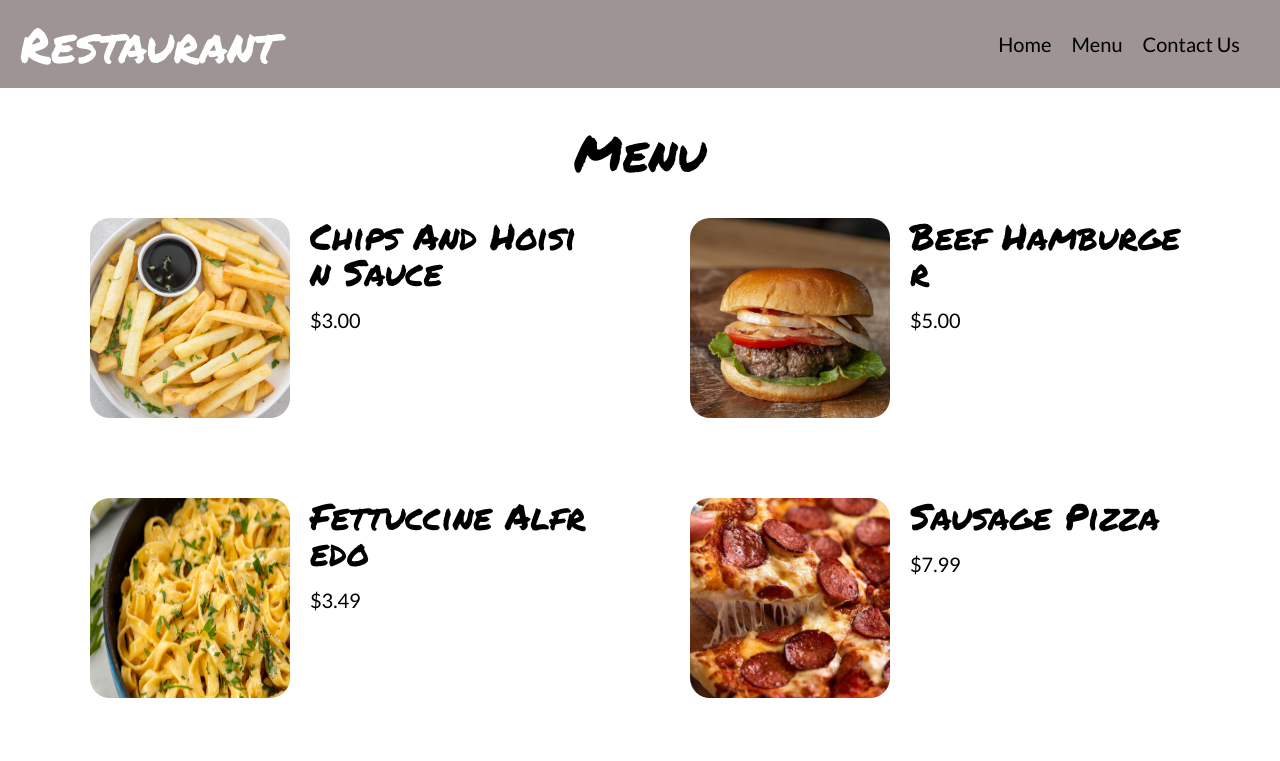
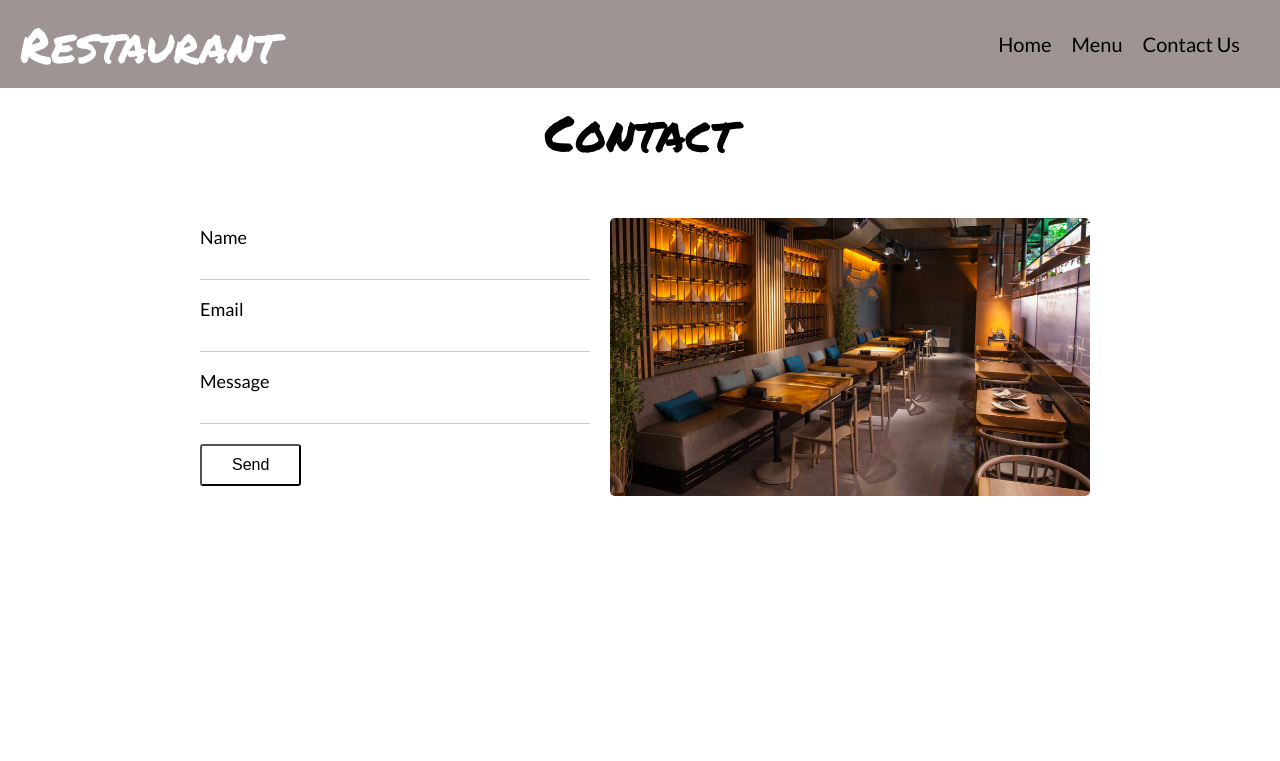
Before and after one commit to NiteArie/restaurant, a website built with webpack: page dist/index.html in a window 1280 px wide. Built offline with nearby package versions, Linux system fonts and the light colour scheme.

Commit message:
[Update] Contact page done

```diff
--- a/assets/style/style.css
+++ b/assets/style/style.css
@@ -155,3 +155,74 @@ body {
     margin-top: 20px;
     font-size: 20px;
 }
+
+/* Contact */
+
+.contact {
+    max-width: 900px;
+    display: flex;
+    flex-wrap: wrap;
+    margin: 40px auto;
+    padding: 20px;
+
+}
+
+.contact__title {
+    text-align: center;
+    font-family: 'Permanent Marker', cursive;
+    font-size: 50px;
+    margin: 20px auto;
+}
+
+.contact__img {
+    width: 400px;
+    flex-basis: 400px;
+    flex-grow: 1;
+
+    border-radius: 5px;
+}
+
+.contact__form {
+    flex-basis: 300px;
+    flex-grow: 1;
+    padding: 10px;
+    margin-right: 20px;
+}
+
+.contact__form__label {
+    display: block;
+    font-size: 18px;
+    margin-bottom: 5px;
+}
+
+.contact__form__input {
+    display: block;
+    width: 100%;
+    margin-bottom: 20px;
+    padding: 5px;
+    font-size: 16px;
+    border-top: none;
+    border-left: none;
+    border-right: none;
+    border-bottom: 1px solid hsl(210, 50%, 80%);
+}
+
+.contact__form__input:focus {
+    outline: none;
+}
+
+.contact__form__submit {
+    display: block;
+    padding: 10px 30px;
+    font-size: 16px;
+
+    background-color: white;
+    border-radius: 3px;
+
+    cursor: pointer;
+}
+
+.contact__form__submit:hover {
+    background-color: black;
+    color: white;
+}
--- a/src/index.js
+++ b/src/index.js
@@ -1,11 +1,12 @@
 import { createHeader } from './modules/page';
 import createHome from './modules/home';
 import createMenu from './modules/menu';
+import createContact from './modules/contact';
 
 function init() {
     createHeader();
     initNavigation();
-    createMenu();
+    createContact();
 }
 
 function initNavigation() {
@@ -15,6 +16,7 @@ function initNavigation() {
 
     homeLink.addEventListener('click', createHome);
     menuLink.addEventListener('click', createMenu);
+    contactLink.addEventListener('click', createContact);
 }
 
 init();
--- /dev/null
+++ b/src/modules/contact.js
@@ -0,0 +1,82 @@
+import { removePage } from "./utils";
+
+function createContactHeader() {
+    let title = document.createElement("h2");
+
+    title.textContent = "Contact";
+
+    title.classList.add("contact__title");
+
+    return title;
+}
+
+function createContactContent() {
+    let contact = document.createElement('div');
+
+    contact.classList.add("contact");
+
+    let form = document.createElement('form');
+    let img = document.createElement('img');
+    let nameLabel = document.createElement('label');
+    let emailLabel = document.createElement('label');
+    let contentLabel = document.createElement('label');
+    let nameInput = document.createElement('input');
+    let emailInput = document.createElement('input');
+    let contentInput = document.createElement('input');
+    let submitButton = document.createElement('button');
+
+    form.classList.add("contact__form");
+    img.classList.add("contact__img");
+
+    nameLabel.classList.add("contact__form__label");
+    emailLabel.classList.add("contact__form__label");
+    contentLabel.classList.add("contact__form__label");
+
+    nameInput.classList.add("contact__form__input");
+    emailInput.classList.add("contact__form__input");
+    contentInput.classList.add("contact__form__input");
+
+    submitButton.classList.add("contact__form__submit");
+
+    nameLabel.setAttribute('for', 'name');
+    emailLabel.setAttribute('for', 'email');
+    contentLabel.setAttribute('for', content);
+
+    nameInput.type = "text";
+    emailInput.type = "email";
+    contentInput.type = "content";
+
+    submitButton.type = "submit";
+
+    img.src = "../assets/images/contact.jpg";
+
+    nameLabel.textContent = "Name";
+    emailLabel.textContent = "Email";
+    contentLabel.textContent = "Message";
+
+    submitButton.textContent = "Send";
+
+    nameInput.id = "name";
+    emailInput.id = "email";
+    contentInput.id = "content";
+
+    form.append(nameLabel, nameInput, emailLabel, emailInput, contentLabel, contentInput);
+    form.append(submitButton);
+
+    contact.append(form, img);
+
+    return contact;
+
+}
+
+function createContact() {
+    const content = document.getElementById('content');
+    const header = createContactHeader();
+    const contact = createContactContent();
+
+    removePage();
+
+    content.append(header, contact);
+}
+
+export default createContact;
--- a/src/modules/utils.js
+++ b/src/modules/utils.js
@@ -3,7 +3,8 @@ function checkPage(element) {
         element.classList.contains("menu") ||
         element.classList.contains("home") ||
         element.classList.contains("home__hero") ||
-        element.classList.contains("contact")
+        element.classList.contains("contact") ||
+        element.classList.contains("contact__title")
     )
         return true;
     else
```
Also changed, not shown: assets/images/contact.jpg (added), dist/main.js.
